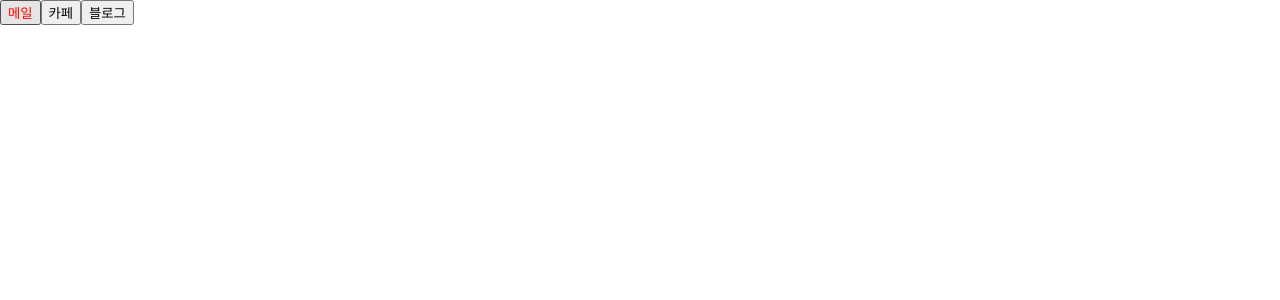
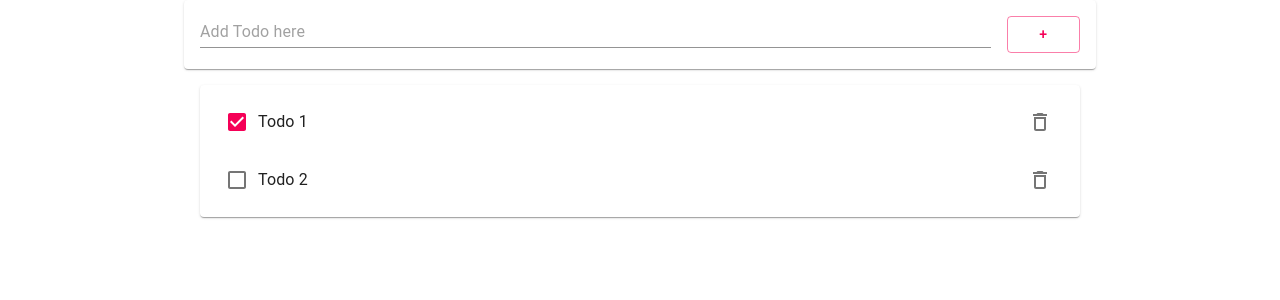
Before and after one commit to dPwls0125/React-Todo-List, a React (Create React App) app: page / in a window 1280 px wide. Shown: the top 300 px of the page. Built offline with nearby package versions, Linux system fonts and the light colour scheme.

Commit message:
feat : todo  add, modify, delete

```diff
--- a/package.json
+++ b/package.json
@@ -8,6 +8,7 @@
     "@testing-library/jest-dom": "^5.17.0",
     "@testing-library/react": "^13.4.0",
     "@testing-library/user-event": "^13.5.0",
+    "latest": "^0.2.0",
     "react": "^18.3.1",
     "react-dom": "^18.3.1",
     "react-scripts": "5.0.1",
--- /dev/null
+++ b/src/AddTodo.js
@@ -0,0 +1,57 @@
+import React from "react"
+import { TextField, Paper, Button, Grid } from "@material-ui/core"
+
+class AddTodo extends React.Component {
+    constructor(props){
+        super(props);
+        this.state = {item : {title:""}}
+        this.add = props.add; // props의 함수를 this.add에 연결, props에는 상위 컴포넌트 App.js의 함수, 매개 변수가 들어있음
+    }
+    onInputChange = (e) => {
+        const thisItem = this.state.item;
+        thisItem.title = e.target.value;
+        this.setState({item:thisItem});
+        console.log(thisItem);
+    }
+
+    onButtonClick = () => {
+        this.add(this.state.item);
+        this.setState({item:{title:""}});
+    }
+
+    enterKeyEventHandler = (e) => {
+        if(e.key == 'Enter'){
+            this.onButtonClick();
+        }
+    }
+
+    render(){
+        return(
+            <Paper style={{margine:16, padding:16}}>
+                <Grid container>
+                    <Grid xs={11} md={11} item style ={{paddingRight:16}}>
+                        <TextField
+                        placeholder="Add Todo here"
+                        fullWidth
+                        onChange={this.onInputChange}
+                        value={this.state.item.title}
+                        onKeyDown={this.enterKeyEventHandler}
+                        />
+                    </Grid>
+                <Grid xs={1} md={1} item>
+                    <Button
+                    fullWidth
+                    color="secondary"
+                    variant="outlined"
+                    onClick={this.onButtonClick}
+                    >
+                        +
+                    </Button>
+                </Grid>
+            </Grid>
+        </Paper>
+        )
+    }
+}
+
+export default AddTodo;
--- /dev/null
+++ b/src/App.js
@@ -0,0 +1,63 @@
+import React from 'react';
+import Todo from './Todo';
+import './App.css';
+import AddTodo from './AddTodo.js'
+import {Paper,List,Container} from "@material-ui/core";
+
+
+class App extends React.Component {
+
+  constructor(props){
+    super(props);
+      this.state = {
+        items : [
+            {id:"todo0", title:"Todo 1", done:true},
+            {id:"todo1", title:"Todo 2", done:false}
+        ],
+      };
+  }
+
+
+  add = (item) =>{
+    const thisItems = this.state.items;
+    item.id = "ID-" + thisItems.length; // key 를 위한 id 추가
+    item.done = false;
+    thisItems.push(item);
+    this.setState({items:thisItems}); // update state
+    console.log("items:",this.state.items);
+  }
+
+  delete = (item)=>{
+    const thisItems = this.state.items;
+    const newItems = thisItems.filter(e => e.id !== item.id);
+    this.setState({items:newItems},()=>{
+      console.log("Update Items: ",this.state.items)
+    });
+  }
+
+
+  render(){
+    // // 자바스크립트가 제공하는 Map 함수를 이용해서 배열을 반복해 생성한다.
+    // var todoItems = this.state.items.map((item,idx)=>(
+    //   <Todo item={item} key={item.id}/>
+    // ));
+    var todoItems = this.state.items.length > 0 && (
+      <Paper style={{margin:16}}>
+        <List>
+          {this.state.items.map((item,idx) => (
+            <Todo item={item} key={item.id} delete={this.delete}/>
+          ))}
+        </List>
+      </Paper>
+    );
+
+    // 생성된 컴포넌트 JSX를 리턴한다.
+    return <div className="App">
+          <Container maxWidth="md">
+          <AddTodo add={this.add}/>
+          <div className ="TodoList">{todoItems}</div>
+          </Container>
+    </div>;
+  }
+}
+export default App;
--- a/src/App.jsx
+++ /dev/null
@@ -1,15 +0,0 @@
-import React from 'react';
-import Hello from './Hello';
-import './App.css';
-import Button from './components/Button'
-
-function App() {
-    return (
-      <>
-      <Button text={"메일"} color={"red"}/>
-      <Button text={"카페"}/>
-      <Button text = {"블로그"}/>
-      </>
-  );
-}
-export default App;
--- /dev/null
+++ b/src/Todo.js
@@ -0,0 +1,76 @@
+import React from 'react';
+import { ListItem, ListItemText, InputBase, Checkbox, ListItemSecondaryAction, IconButton } from "@material-ui/core";
+import DeleteOutlined from "@material-ui/icons/DeleteOutlined";
+
+class Todo extends React.Component {
+    constructor(props) {
+        super(props);
+        this.state = { item: props.item, readOnly: true };  // 매개변수 item 의 변수/값을 item에 대입
+
+        this.delete = props.delete;
+    }
+
+    deleteEventHandler = () => {
+        this.delete(this.state.item);
+    }
+
+    offReadOnlyMode = () => {
+        console.log("Event!", this.state.readOnly);
+        this.setState({ readOnly: false }, () => {
+            console.log("ReadOnly?", this.state.readOnly)
+        });
+    }
+
+    enterKeyEventHandler = (e) => {
+        if (e.key === "Enter") {
+            this.setState({ readOnly: true });
+        }
+    }
+
+    editEventHandler = (e) => {
+        const thisItem = this.state.item;
+        thisItem.title = e.target.value;
+        this.setState({ item: thisItem });
+    }
+
+    checkboxEventHandler = (e) => {
+        console.log("check box event call");
+        const thisItem = this.state.item;
+        thisItem.done = thisItem.done ? false : true; // thisItem.done = !thisItem.done
+        this.setState({ item: thisItem });
+    }
+
+    render() {
+        const item = this.state.item;
+        return (
+            <ListItem>
+                <Checkbox
+                    checked={item.done}
+                    onChange={this.checkboxEventHandler}
+                />
+                <ListItemText>
+                    <InputBase
+                        inputProps={{ "aria-label": "naked", readOnly: this.state.readOnly }}
+                        type="text"
+                        id={item.id}
+                        name={item.id}
+                        value={item.title}
+                        multiline={true}
+                        fullWidth={true}
+                        onClick={this.offReadOnlyMode}
+                        onChange={this.editEventHandler}
+                        onKeyPress={this.enterKeyEventHandler}
+                    />
+                </ListItemText>
+
+                <ListItemSecondaryAction>
+                    <IconButton aria-label="Delete" onClick={this.deleteEventHandler}>
+                        <DeleteOutlined />
+                    </IconButton>
+                </ListItemSecondaryAction>
+            </ListItem>
+        );
+    }
+}
+
+export default Todo;
--- a/src/components/Button.jsx
+++ /dev/null
@@ -1,8 +0,0 @@
-const Button = (props) => {
-    console.log(props);
-    return (
-    <button style={{color:props.color}}>{props.text}</button>
-    );
-};
-
-export default Button;
```
Also changed, not shown: src/Hello.js (+7 -6 lines), src/index.js (renamed from src/index.jsx, +5 -3 lines), 1 other file (tests, documents, lock files or other folders).
